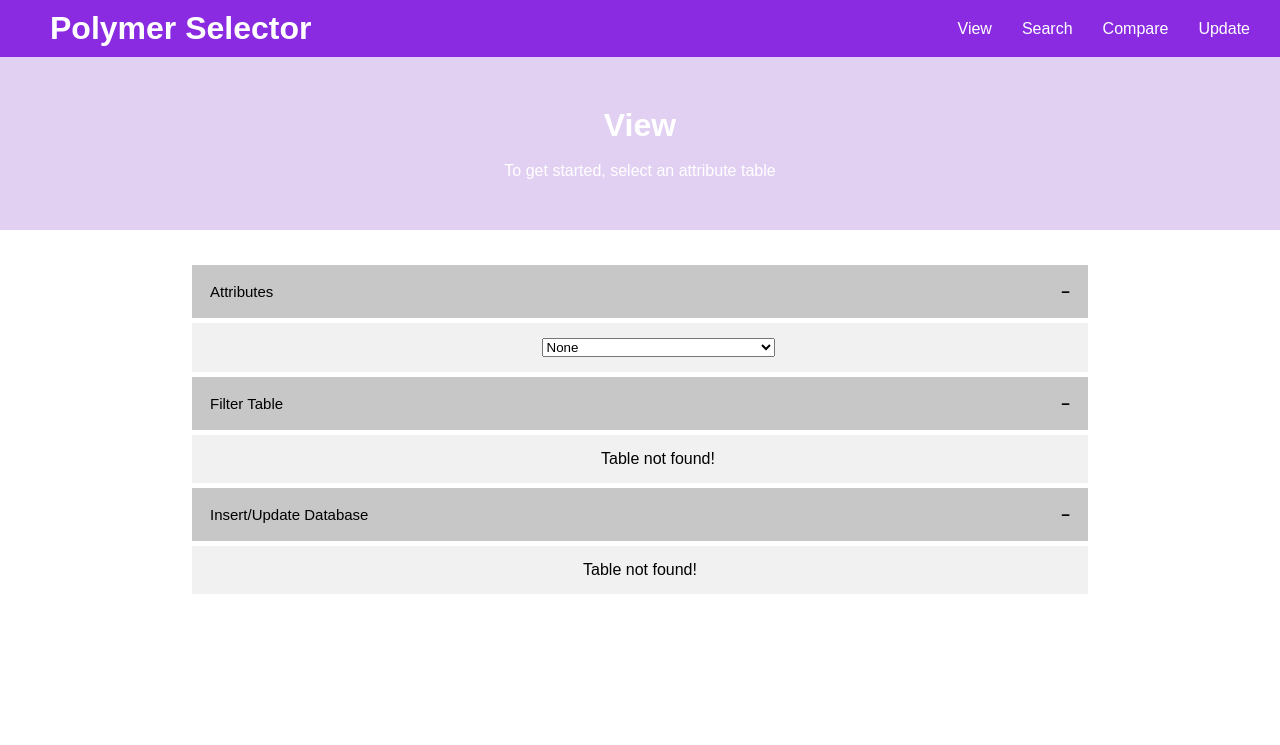
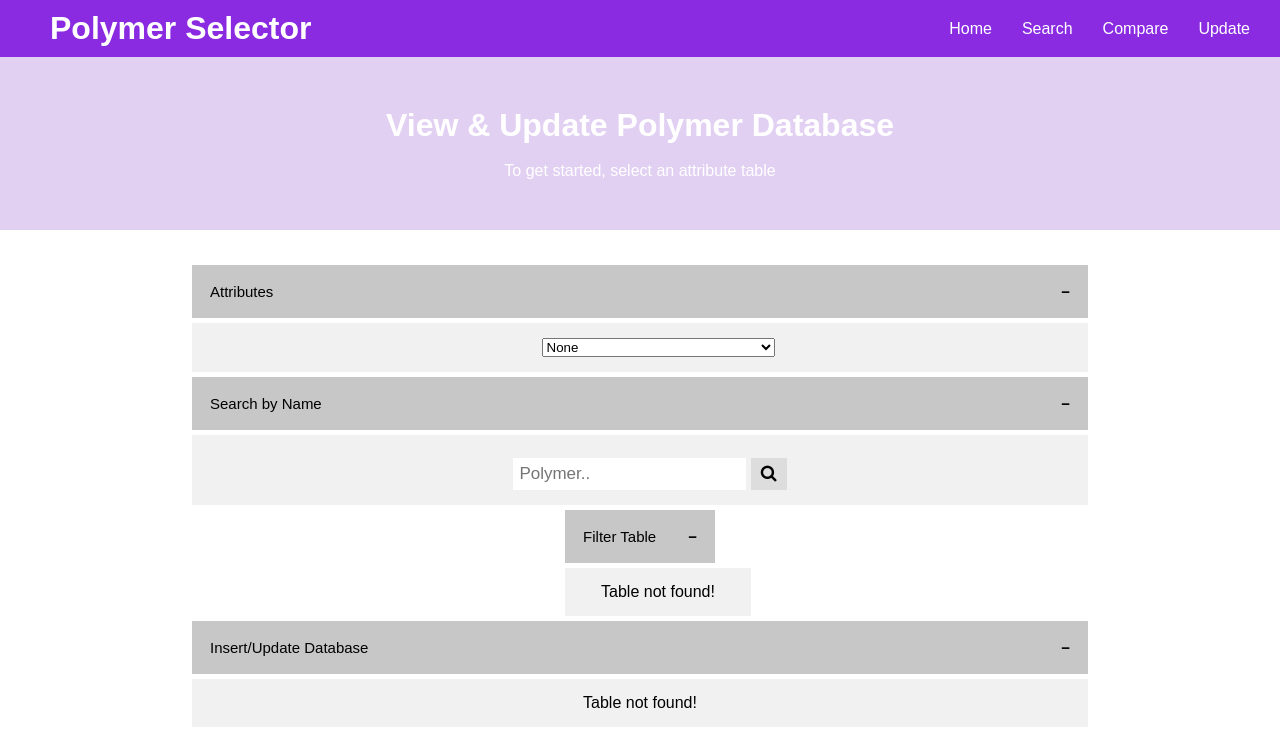
Before and after one commit to jordanwmckee/polymer-selector, a PHP site: page / in a window 1280 px wide. Shown: the top 745 px of the page. Run offline with PHP 8.4, Linux system fonts and the light colour scheme.

Commit message:
style or something

```diff
--- a/website/static/css/style.css
+++ b/website/static/css/style.css
@@ -49,6 +49,28 @@ a {
     width: 70%;
     text-align: center;
     overflow: hidden;
+}
+
+.topnav input[type=text] {
+    padding: 6px;
+    margin-top: 8px;
+    font-size: 17px;
+    border: none;
+}
+
+.topnav .search-container button {
+    float: right;
+    padding: 6px 10px;
+    margin-top: 8px;
+    margin-right: 16px;
+    background: #ddd;
+    font-size: 17px;
+    border: none;
+    cursor: pointer;
+}
+
+.topnav .search-container button:hover {
+    background: #ccc;
 }
 
 #table-select {
@@ -155,3 +177,24 @@ tr:nth-child(even) {
     justify-content: center;
     align-items: center;
 }
+
+#search input[type=text] {
+    padding: 6px;
+    margin-top: 8px;
+    font-size: 17px;
+    border: none;
+  }
+
+  #search .search-container button {
+    padding: 6px 10px;
+    margin-top: 8px;
+    margin-right: 16px;
+    background: #ddd;
+    font-size: 17px;
+    border: none;
+    cursor: pointer;
+  }
+
+  #search .search-container button:hover {
+    background: #ccc;
+  }
--- a/website/static/index.php
+++ b/website/static/index.php
@@ -15,6 +15,7 @@ validateDatabase();
     <meta name="viewport" content="width=device-width, initial-scale=1.0">
     <title>Polymer Selector</title>
     <link rel="stylesheet" href="./css/style.css" type="text/css">
+    <link rel="stylesheet" href="https://cdnjs.cloudflare.com/ajax/libs/font-awesome/4.7.0/css/font-awesome.min.css">
 </head>
 <body>
 
@@ -26,10 +27,10 @@ validateDatabase();
         </div>
         <div class="nav-list">
             <ul>
-                <li><a href="index.php" data-after="View">View</a></li>
-                <li><a href="search.php" data-after="Search">Search</a></li>
+                <li><a href="index.php" data-after="Home">Home</a></li>
+                <li><a href="javascript:openDropdown('search-dropdown')" data-after="Search">Search</a></li>
                 <li><a href="compare.php" data-after="Compare">Compare</a></li>
-                <li><a href="javascript:openUpdateDropdown()" data-after="Update">Update</a></li>
+                <li><a href="javascript:openDropdown('update-content')" data-after="Update">Update</a></li>
             </ul>
         </div>
     </div>
@@ -37,7 +38,7 @@ validateDatabase();
 
     <!-- page title sectino -->
     <div id="page-title" style="padding: 50px 0; width: 100%; background-color: #E2d0f3; text-align: center; color: white;">
-        <h1>View</h1>
+        <h1>View & Update Polymer Database</h1>
         <br>
         <p>To get started, select an attribute table</p>
     </div>
@@ -58,6 +59,22 @@ validateDatabase();
                             ?>
                         </select>
                     </div>
+                </div>
+                <div id="search">
+                    <?php
+                    if (checkForTable()) {
+                        echo
+                            '<button type="button" id="search-dropdown" class="collapsible">Search by Name</button>
+                            <div class="content">
+                                <div class="search-container">
+                                    <form action="">
+                                        <input type="text" placeholder="Polymer.." name="search">
+                                        <button type="button"><i class="fa fa-search"></i></button>
+                                    </form>
+                                </div>
+                            </div>';
+                    }
+                    ?>
                 </div>
                 <div id="column-filter">
                     <!-- fill in values here dynamically based on selection from table select -->
--- a/website/static/js/script.js
+++ b/website/static/js/script.js
@@ -78,18 +78,19 @@ function submitUpdate() {
   location.href = url;
 }
 
-//pre: function called when update button on header is clicked
-//post: if update table dropdown is closed, open and goto location on page
-function openUpdateDropdown() {
-  if (!document.getElementById('update-content'))
+//pre: function called when button on header is clicked and id of section is passed
+//post: if table dropdown for passed section is closed, open and goto location on page
+function openDropdown(id) {
+  if (!document.getElementById(id))
     return;
-  var updateButton = document.getElementById('update-content');
-  if (!updateButton.style.maxHeight) {
-    let content = updateButton.nextElementSibling;
+
+  var dropdown = document.getElementById(id);
+  if (!dropdown.style.maxHeight) {
+    let content = dropdown.nextElementSibling;
     content.style.maxHeight = content.scrollHeight + "px";
     content.style.padding = "15px 18px";
   }
-  updateButton.scrollIntoView();
+  dropdown.scrollIntoView();
 }
 
 // for collapsible filter section >>
```
Also changed, not shown: website/static/search.php (deleted).
